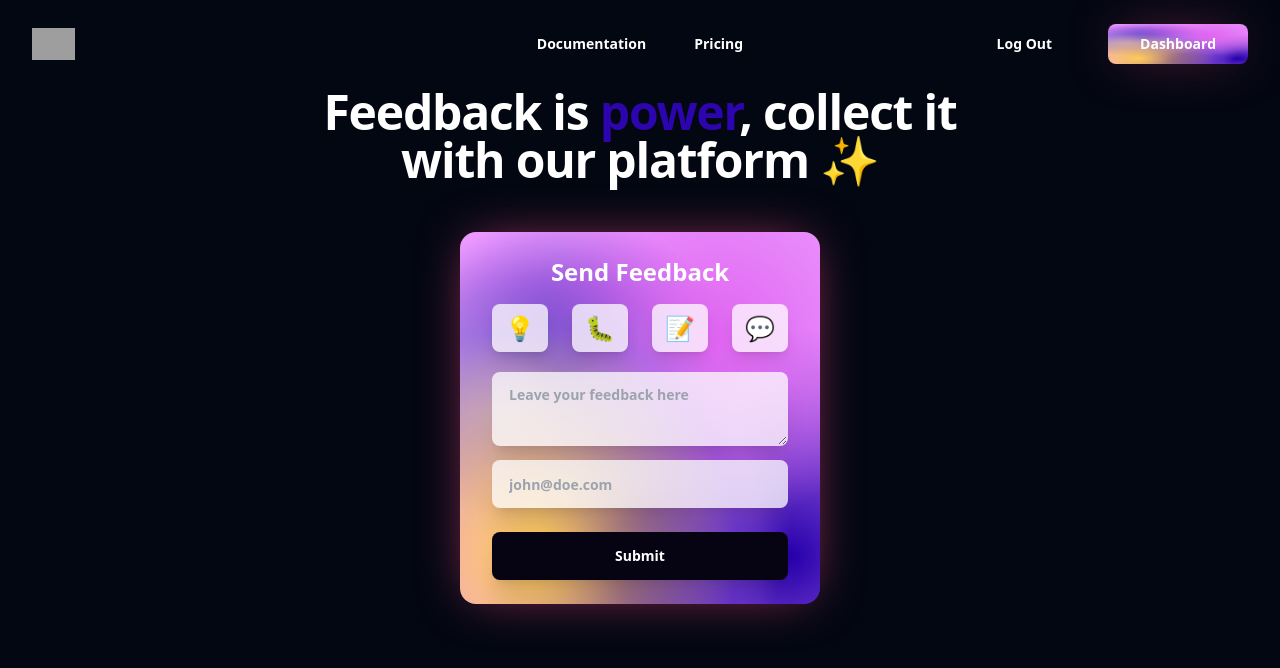
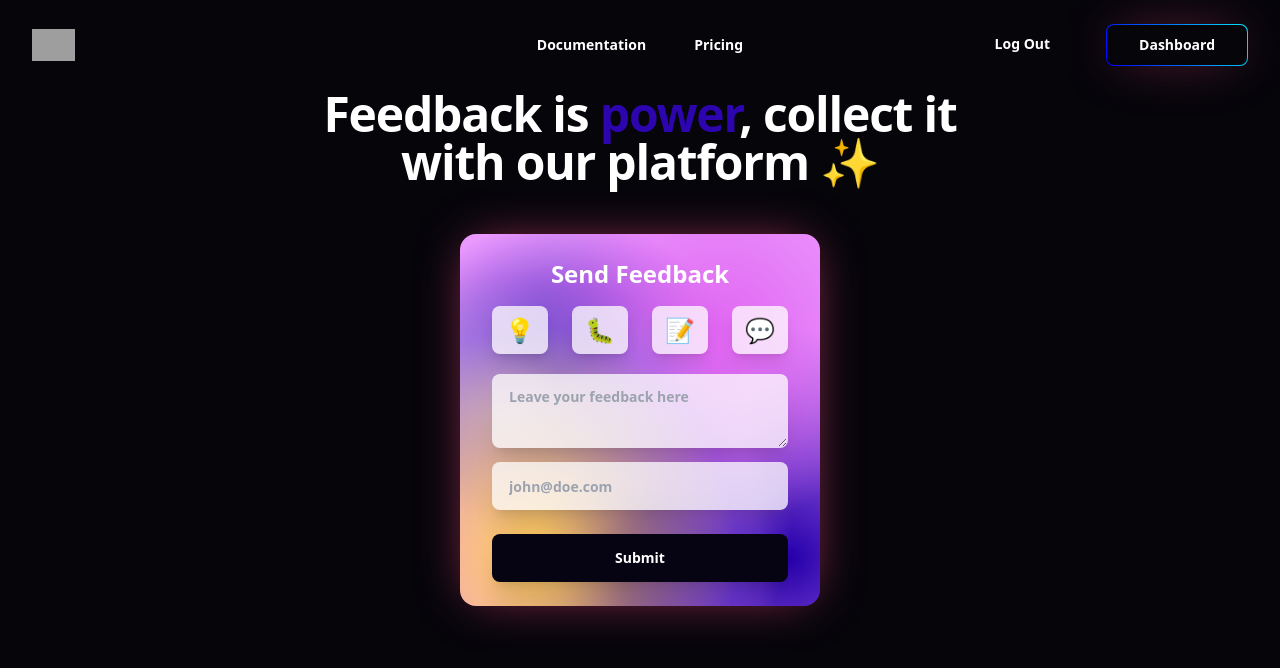
Before and after one commit to ramezj/astralics, a Next.js app in the folder client/: page / in a window 1280 px wide. Shown: the top 668 px of the page. Built offline with nearby package versions, Linux system fonts and the light colour scheme; no server answers; sample sign-in values are in the browser's storage; grey boxes are pictures that could not be loaded.

Commit message:
new button style

```diff
--- a/client/components/layout/index.js
+++ b/client/components/layout/index.js
@@ -2,7 +2,7 @@ import Navbar from "../navbar";
 
 export default function Layout(props) {
     return (
-        <div className='bg-gray-950 h-full min-h-screen bg-bottom bg-no-repeat w-full'>
+        <div className='bg-[#05050a] h-full min-h-screen bg-bottom bg-no-repeat w-full'>
         <Navbar/>
         {props.children}
         </div>
--- a/client/components/navbar/index.js
+++ b/client/components/navbar/index.js
@@ -71,7 +71,7 @@ export default function Navbar() {
           <a className="text-sm font-bold leading-6 text-white">
             {
               session
-              ? <> <Link href='/app' className='px-8 py-2 backgroundColor rounded-lg font-extrabold flex justify-center widgetShadow'>Dashboard </Link></>
+              ? <> <Link href='/app' className='px-8 py-2 buttonBorderGradient rounded-lg font-extrabold flex justify-center widgetShadow'>Dashboard </Link></>
               : <> <button className='px-8 py-2 backgroundColor rounded-lg font-extrabold flex justify-center widgetShadow' onClick={signUserIn}>Get Started </button></>
             }
           </a>
@@ -111,7 +111,7 @@ export default function Navbar() {
               <div className="py-6">
                 {
                   session
-                  ? <><a onClick={signUserOut} className="px-8 py-2 backgroundColor rounded-lg font-extrabold flex justify-center widgetShadow cursor-pointer"> Log Out </a></>
+                  ? <><a onClick={signUserOut} className="px-8  py-2 backgroundColor rounded-lg font-extrabold flex justify-center widgetShadow cursor-pointer"> Log Out </a></>
                   : <></>
                 }
                 <a
--- a/client/styles/globals.css
+++ b/client/styles/globals.css
@@ -37,6 +37,13 @@ radial-gradient(at 54% 74%, hsla(270,78%,67%,1) 0px, transparent 50%),
 radial-gradient(at 92% 87%, rgba(38,0,172,255) 0px, transparent 50%),
 radial-gradient(at 29% 39%, rgba(38,0,172,255) 0px, transparent 50%);
 }
+
+.buttonBorderGradient {
+        background: linear-gradient(#05050a, #05050a) padding-box,
+        linear-gradient(60deg, #00f, #00e8ff) border-box;
+        border:1.9px solid transparent;
+}
+
 .documentationBackground {
   background-color:#eb99ff;
   background-image:
```
